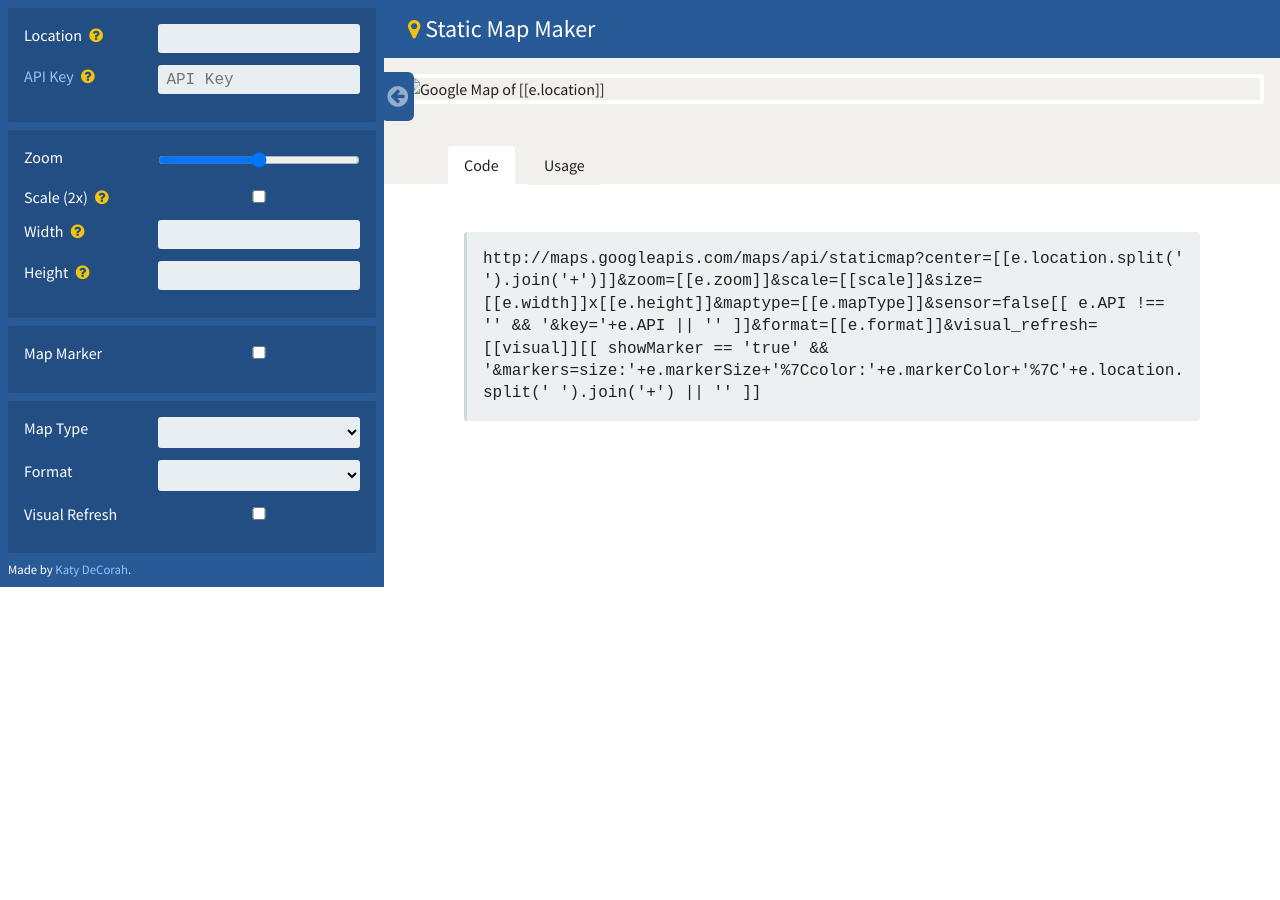
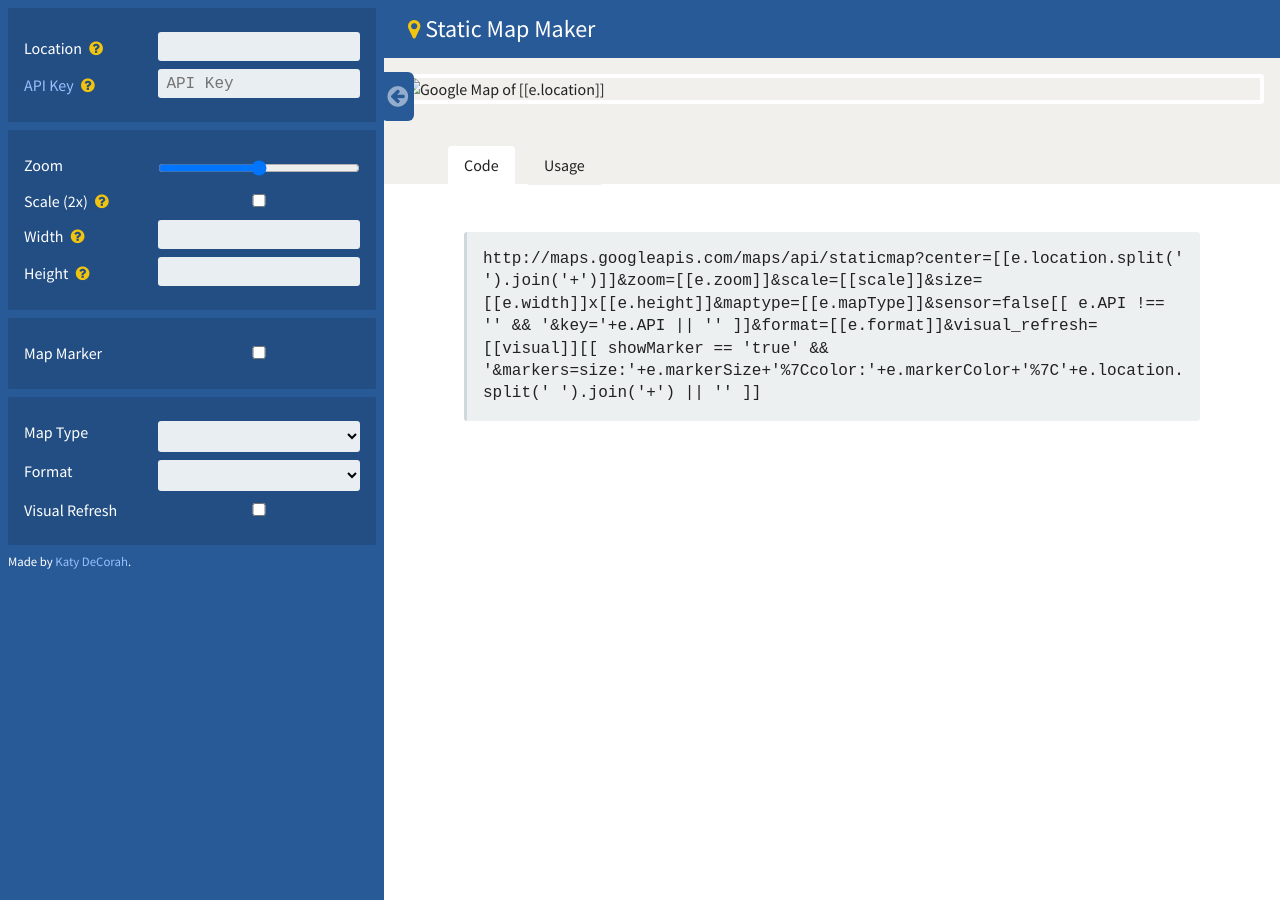
Before and after one commit to katydecorah/staticmapmaker, a Jekyll site: the page built from index.html, in a window 1280 px wide. Built offline with Jekyll 4.4.1, drawn with Linux system fonts in a browser that asks for light colours; nearby versions of some CDN libraries; some web fonts are replaced; Markdown is read by kramdown in place of the engine named in the settings; comment, search, counter and statistics services are not loaded.

Commit message:
Fix for full-height control panel and label/input alignment tweaks

```diff
--- a/_includes/controls.html
+++ b/_includes/controls.html
@@ -3,11 +3,11 @@
 <form>
 <fieldset>
 <div class="form-group">
-<label for="location">Location <i class="fa fa-question-circle" data-toggle="popover" data-content="[[e.locationAbout]]"></i></label>
+<label for="location" class="cushion">Location <i class="fa fa-question-circle" data-toggle="popover" data-content="[[e.locationAbout]]"></i></label>
 <div class="form-control"><input type="text" ng-model="e.location" id="location"></div>
 </div>
 <div class="form-group">
-<label for="api">
+<label for="api" class="cushion">
 <a href="https://code.google.com/apis/console/" target="_blank">API Key</a>
 <i class="fa fa-question-circle" data-toggle="popover" data-content="[[e.APIAbout]]"></i></label>
 <div class="form-control"><input type="text" ng-model="e.API" id="api" placeholder="API Key"></div>
@@ -24,11 +24,11 @@
 <div class="form-control"><input type="checkbox" ng-model="scale" ng-true-value="2" ng-false-value="1" id="scale" ng-init="scale='false'"></div>
 </div>
 <div class="form-group">
-<label for="width">Width <i class="fa fa-question-circle" data-toggle="popover" data-content="[[e.sizeAbout]]"></i></label>
+<label for="width" class="cushion">Width <i class="fa fa-question-circle" data-toggle="popover" data-content="[[e.sizeAbout]]"></i></label>
 <div class="form-control"><input type="number" ng-model="e.width" min="0" max="[[e.maxSize]]" id="width"></div>
 </div>
 <div class="form-group">
-<label for="height">Height <i class="fa fa-question-circle" data-toggle="popover" data-content="[[e.sizeAbout]]"></i>
+<label for="height" class="cushion">Height <i class="fa fa-question-circle" data-toggle="popover" data-content="[[e.sizeAbout]]"></i>
 </label>
 <div class="form-control"><input type="number" ng-model="e.height" min="0" max="[[e.maxSize]]" id="height"></div>
 </div>
--- a/css/lib/_layout.scss
+++ b/css/lib/_layout.scss
@@ -1,6 +1,7 @@
 
 .main {
   position: relative;
+  min-height: 100%;
   @extend .clearfix;
 }
 
@@ -21,6 +22,8 @@
     position: absolute;
     top: 0;
     bottom: 0;
+    left: 0;
+    height: auto;
   }
   transition: .2s;
   background: $bg-dark;
```
Also changed, not shown: css/lib/_controls.scss (+5 -2 lines), css/main.css.
